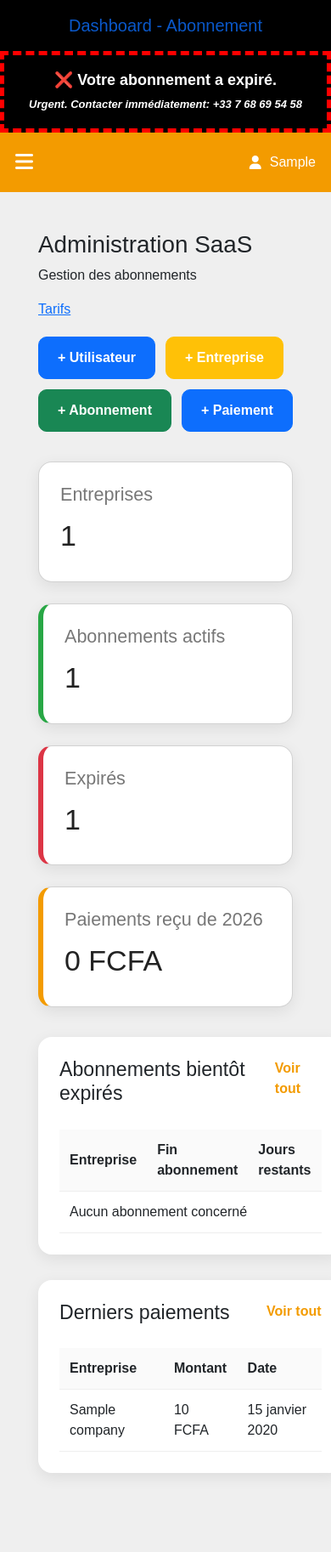
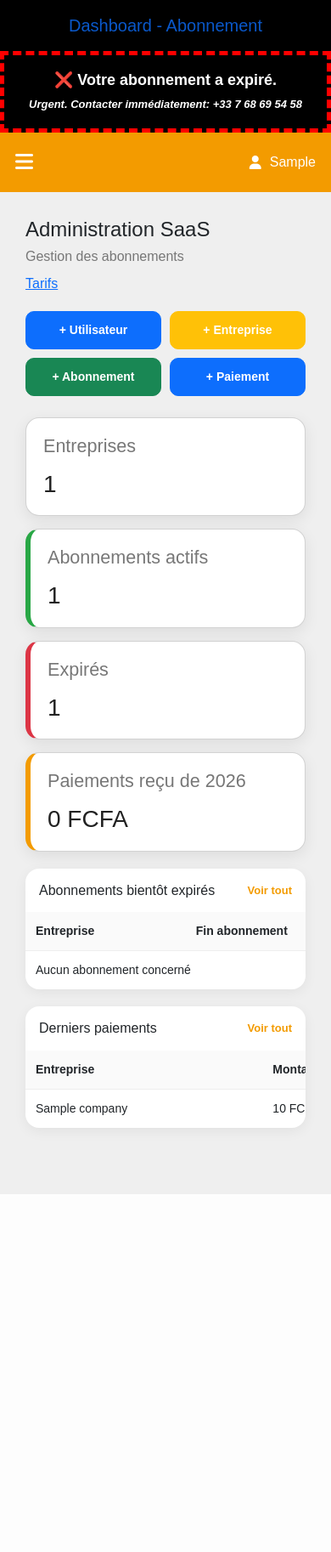
Before and after one commit to makan-dianka/sonikaraelectrostock, a Django app: page /subscriptions/dashboard/ in a window 390 px wide. Shown: the whole page at 85% size. After the commit the page ends 1405 px from the top, so only its background shows below. Run offline with Django 5.2, Linux system fonts and the light colour scheme; a user stored in the database is signed in; tables that the repository leaves empty hold one stand-in row (values such as "Sample post"); grey boxes marked "Sample" are stand-in pictures; parts of the project's set-up code (start-up, migrations or seed data) failed here and were passed over; some libraries are stand-ins or nearby versions.

Commit message:
feat: enhance dashboard layout with responsive tables for better usability

```diff
--- a/static/css/subscriptions/dashboard.css
+++ b/static/css/subscriptions/dashboard.css
@@ -1,205 +1,304 @@
-.page{
+.page {
+    padding: 30px;
+    width: 100%;
+    box-sizing: border-box;
+}
 
-    padding:30px;
+
+/* =========================
+   HEADER
+========================= */
+
+.page-header {
+    display: flex;
+    justify-content: space-between;
+    align-items: center;
+    margin-bottom: 35px;
+    flex-wrap: wrap;
+    gap: 20px;
+}
+
+.page-header h1 {
+    margin: 0 0 5px;
+}
+
+.page-header p {
+    margin: 0 0 8px;
+    color: #777;
+}
+
+
+/* =========================
+   ACTIONS
+========================= */
+
+.actions {
+    display: flex;
+    gap: 12px;
+    flex-wrap: wrap;
+}
+
+.btn {
+    color: white;
+    text-decoration: none;
+    padding: 12px 22px;
+    border-radius: 10px;
+    font-weight: bold;
+    display: inline-block;
+}
+
+
+/* =========================
+   COLORS
+========================= */
+
+.orange {
+    background: #f39b00;
+}
+
+.green {
+    background: #28a745;
+}
+
+.blue {
+    background: #0d6efd;
+}
+
+
+/* =========================
+   STATS
+========================= */
+
+.stats {
+    display: grid;
+    grid-template-columns: repeat(4, minmax(0, 1fr));
+    gap: 25px;
+    margin-bottom: 35px;
+}
+
+.card {
+    background: white;
+    border-radius: 16px;
+    padding: 25px;
+    box-shadow: 0 5px 18px rgba(0, 0, 0, .08);
+    min-width: 0;
+}
+
+.card h4 {
+    color: #777;
+    margin-bottom: 15px;
+}
+
+.card h2 {
+    font-size: 34px;
+    color: #222;
+    margin: 0;
+    word-break: break-word;
+}
+
+.success {
+    border-left: 6px solid #28a745;
+}
+
+.warning {
+    border-left: 6px solid #f39b00;
+}
+
+.danger {
+    border-left: 6px solid #dc3545;
+}
+
+
+/* =========================
+   TABLE GRID
+========================= */
+
+.grid {
+    display: grid;
+    grid-template-columns: repeat(2, minmax(0, 1fr));
+    gap: 25px;
+    align-items: start;
+}
+
+
+/* =========================
+   TABLE CARD
+========================= */
+
+.table-card {
+    background: #fff;
+    border-radius: 16px;
+    overflow: hidden;
+    box-shadow: 0 4px 15px rgba(0, 0, 0, 0.06);
+    align-self: start;
+    min-width: 0;
+}
+
+
+/* =========================
+   TABLE HEADER
+========================= */
+
+.table-header {
+    display: flex;
+    justify-content: space-between;
+    align-items: center;
+    gap: 15px;
+    padding: 20px;
+}
+
+.table-header h3 {
+    margin: 0;
+    font-size: 18px;
+}
+
+.table-header a {
+    text-decoration: none;
+    color: #f39b00;
+    font-weight: bold;
+    white-space: nowrap;
+}
+
+
+/* =========================
+   TABLE RESPONSIVE
+========================= */
+
+.table-responsive {
+    width: 100%;
+    overflow-x: auto;
+    -webkit-overflow-scrolling: touch;
+}
+
+
+/* =========================
+   TABLE
+========================= */
+
+table {
+    width: 100%;
+    min-width: 500px;
+    border-collapse: collapse;
+}
+
+th {
+    background: #fafafa;
+    font-weight: 600;
+}
+
+th,
+td {
+    padding: 14px 16px;
+    border-bottom: 1px solid #eee;
+    text-align: left;
+    white-space: nowrap;
+}
+
+tbody tr:last-child td {
+    border-bottom: none;
+}
+
+
+/* =========================
+   TABLETTE
+========================= */
+
+@media (max-width: 1100px) {
+
+    .stats {
+        grid-template-columns: repeat(2, minmax(0, 1fr));
+    }
+
+    .grid {
+        grid-template-columns: 1fr;
+    }
 
 }
 
-.page-header{
 
-    display:flex;
+/* =========================
+   MOBILE
+========================= */
 
-    justify-content:space-between;
+@media (max-width: 600px) {
 
-    align-items:center;
-
-    margin-bottom:35px;
-
-    flex-wrap:wrap;
-
-    gap:20px;
-
+    .page {
+        padding: 15px;
     }
 
-.actions{
 
-    display:flex;
+    /* HEADER */
 
-    gap:12px;
-
-    flex-wrap:wrap;
-
+    .page-header {
+        align-items: flex-start;
+        margin-bottom: 25px;
     }
 
-.btn{
-
-    color:white;
-
-    text-decoration:none;
-
-    padding:12px 22px;
-
-    border-radius:10px;
-
-    font-weight:bold;
-
+    .page-header h1 {
+        font-size: 24px;
     }
 
-.orange{
 
-    background:#f39b00;
+    /* ACTIONS */
 
+    .actions {
+        width: 100%;
+        display: grid;
+        grid-template-columns: 1fr 1fr;
+        gap: 10px;
     }
 
-.green{
-
-    background:#28a745;
-
+    .actions .btn {
+        text-align: center;
+        padding: 11px 8px;
+        font-size: 14px;
     }
 
-.blue{
 
-    background:#0d6efd;
+    /* STATS */
 
+    .stats {
+        grid-template-columns: 1fr;
+        gap: 15px;
+        margin-bottom: 20px;
     }
 
-.stats{
-
-    display:grid;
-
-    grid-template-columns:repeat(4,1fr);
-
-    gap:25px;
-
-    margin-bottom:35px;
-
+    .card {
+        padding: 20px;
     }
 
-.card{
-
-    background:white;
-
-    border-radius:16px;
-
-    padding:25px;
-
-    box-shadow:0 5px 18px rgba(0,0,0,.08);
-
+    .card h2 {
+        font-size: 28px;
     }
 
-.card h4{
 
-    color:#777;
+    /* TABLE */
 
-    margin-bottom:15px;
-
+    .grid {
+        grid-template-columns: 1fr;
+        gap: 20px;
     }
 
-.card h2{
-
-    font-size:34px;
-
-    color:#222;
-
+    .table-card {
+        width: 100%;
     }
 
-.success{
-
-    border-left:6px solid #28a745;
-
+    .table-header {
+        padding: 16px;
     }
 
-.warning{
-
-    border-left:6px solid #f39b00;
-
+    .table-header h3 {
+        font-size: 16px;
     }
 
-.danger{
-
-    border-left:6px solid #dc3545;
-
-}
-
-.grid{
-
-    display:grid;
-
-    grid-template-columns:1fr 1fr;
-
-    gap:30px;
-
-}
-
-.table-card{
-
-    background:white;
-
-    border-radius:16px;
-
-    padding:25px;
-
-    box-shadow:0 5px 18px rgba(0,0,0,.08);
-
-}
-
-.table-header{
-
-    display:flex;
-
-    justify-content:space-between;
-
-    margin-bottom:20px;
-
-}
-
-.table-header a{
-
-    text-decoration:none;
-
-    color:#f39b00;
-
-    font-weight:bold;
-
-}
-
-table{
-
-    width:100%;
-
-    border-collapse:collapse;
-
-}
-
-th{
-
-    background:#fafafa;
-
+    .table-header a {
+        font-size: 13px;
     }
 
     th,
-
-td{
-
-    padding:12px;
-
-    border-bottom:1px solid #eee;
-
-    text-align:left;
-
-}
-
-@media(max-width:900px){
-
-    .stats{
-
-        grid-template-columns:1fr;
-
-    }
-
-    .grid{
-
-        grid-template-columns:1fr;
-
+    td {
+        padding: 12px;
+        font-size: 14px;
     }
 
 }
--- a/subscriptions/templates/subscriptions/dashboard.html
+++ b/subscriptions/templates/subscriptions/dashboard.html
@@ -95,6 +95,7 @@
 
             </div>
 
+            <div class="table-responsive">
             <table>
 
                 <thead>
@@ -156,6 +157,7 @@
                 </tbody>
 
             </table>
+            </div>
 
         </div>
 
@@ -176,6 +178,8 @@
                 </a>
 
             </div>
+
+            <div class="table-responsive">
 
             <table>
 
@@ -238,7 +242,7 @@
                 </tbody>
 
             </table>
-
+            </div>
         </div>
 
     </div>
```
Lines whose indentation alone changed are shown as unchanged.
